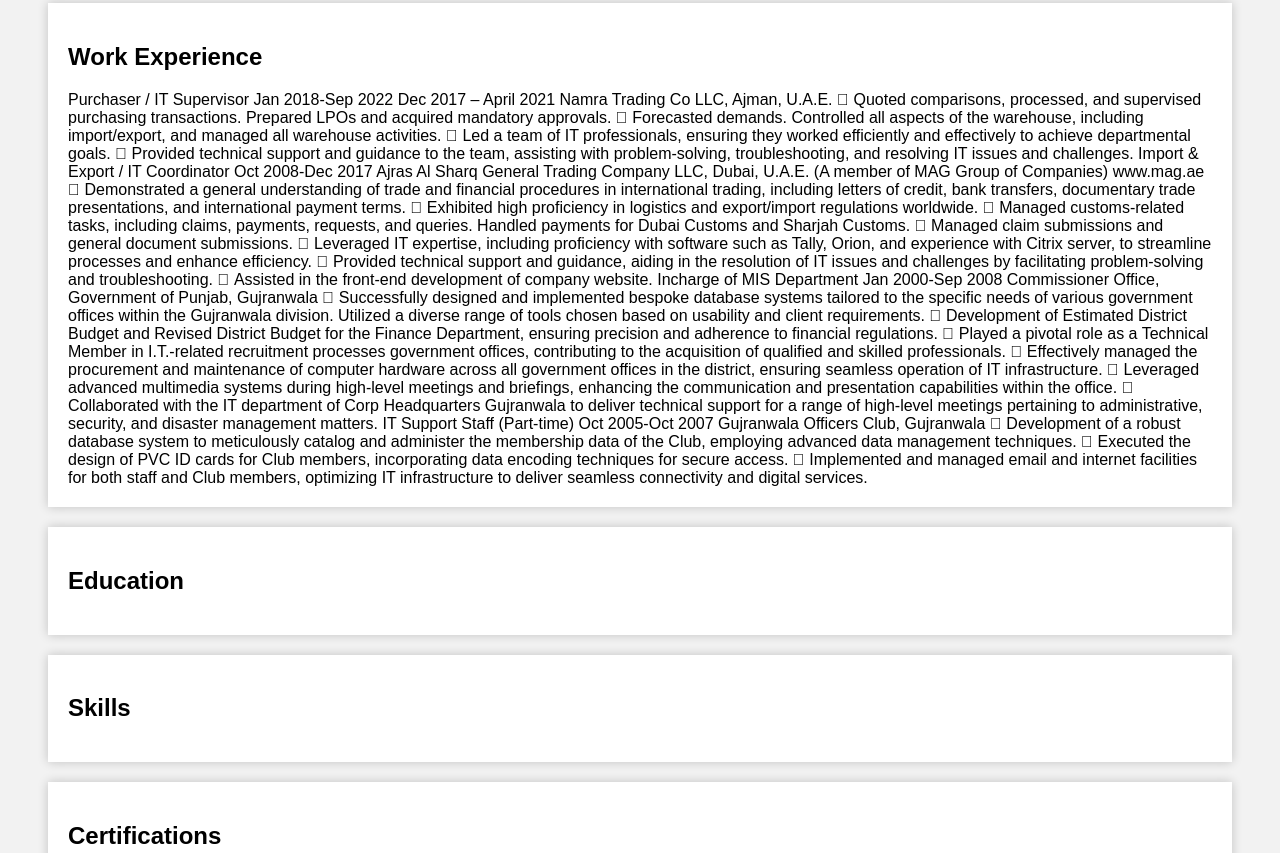
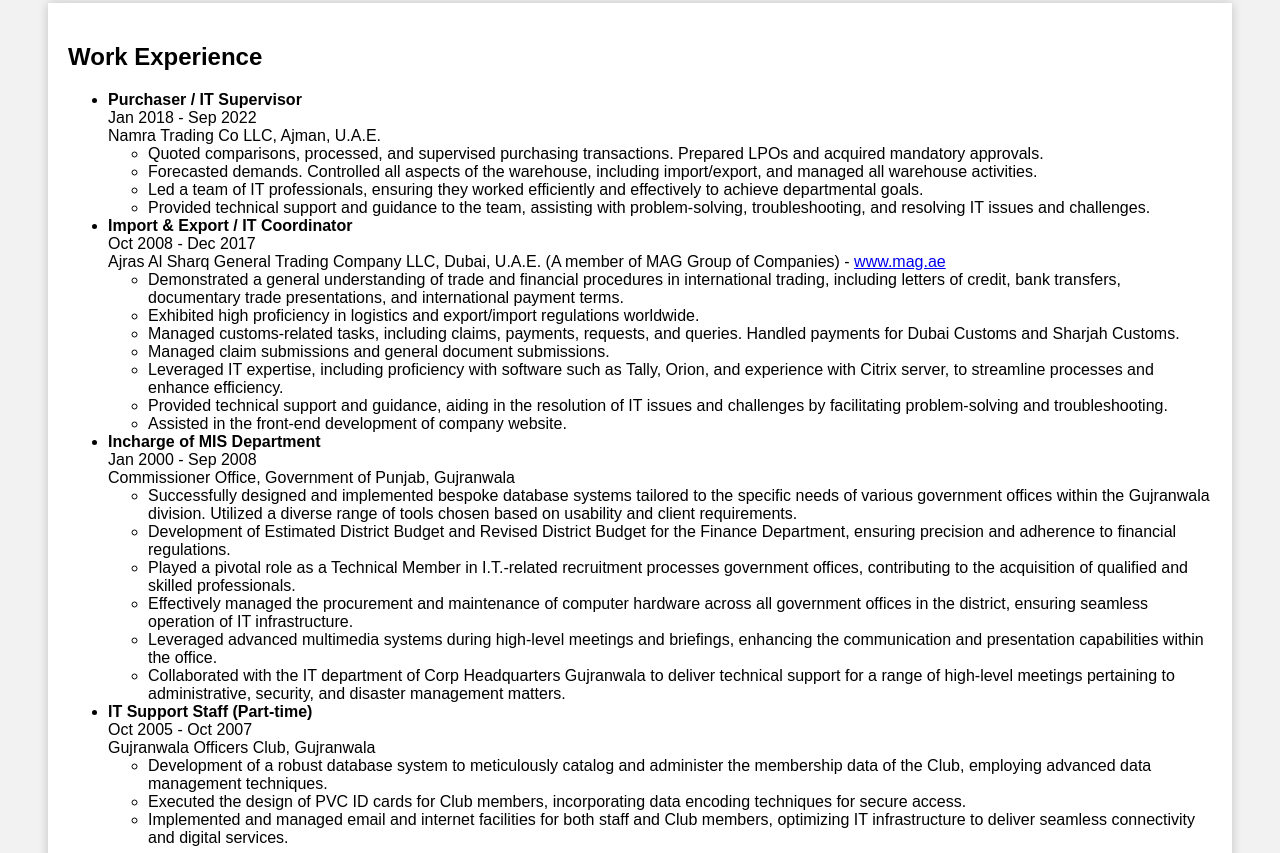
Before and after one commit to IrfanChatha/IrfanChatha.github.io, a plain HTML site: page index.html in a window 1280 px wide. Shown: the part 614-1467 px from the top of the page. Drawn offline with Linux system fonts and the light colour scheme.

Commit message:
Update index.html

```diff
--- a/index.html
+++ b/index.html
@@ -69,47 +69,57 @@
         <p>With over 21 years of Gulf experience in the field of Information Technology and software development, I thrived in web and desktop app development, skillfully designing robust APIs and optimizing end-to-end process automation. My mastery in these domains paved the way for my readiness to assume the role of a Software Web Engineer.</p>
         <div id="work-experience" class="section">
             <h2>Work Experience</h2>
-            Purchaser / IT Supervisor                       Jan 2018-Sep 2022	Dec  2017 – April 2021
-Namra Trading Co LLC, Ajman, U.A.E.
-
-	Quoted comparisons, processed, and supervised purchasing transactions. Prepared LPOs and acquired mandatory approvals.
-	Forecasted demands. Controlled all aspects of the warehouse, including import/export, and managed all warehouse activities.
-	Led a team of IT professionals, ensuring they worked efficiently and effectively to achieve departmental goals.
-	Provided technical support and guidance to the team, assisting with problem-solving, troubleshooting, and resolving IT issues and challenges.
-
-
-Import & Export / IT Coordinator            Oct 2008-Dec 2017
-Ajras Al Sharq General Trading Company LLC, Dubai, U.A.E.
-(A member of MAG Group of Companies)      www.mag.ae
-
-	Demonstrated a general understanding of trade and financial procedures in international trading, including letters of credit, bank transfers, documentary trade presentations, and international payment terms.
-	Exhibited high proficiency in logistics and export/import regulations worldwide.
-	Managed customs-related tasks, including claims, payments, requests, and queries. Handled payments for Dubai Customs and Sharjah Customs.
-	Managed claim submissions and general document submissions.
-	Leveraged IT expertise, including proficiency with software such as Tally, Orion, and experience with Citrix server, to streamline processes and enhance efficiency.
-	Provided technical support and guidance, aiding in the resolution of IT issues and challenges by facilitating problem-solving and troubleshooting.
-	Assisted in the front-end development of company website.
-
-
-
-Incharge of MIS Department                   Jan 2000-Sep 2008
-Commissioner Office, Government of Punjab, Gujranwala
-
-	Successfully designed and implemented bespoke database systems tailored to the specific needs of various government offices within the Gujranwala division. Utilized a diverse range of tools chosen based on usability and client requirements.
-	Development of Estimated District Budget and Revised District Budget for the Finance Department, ensuring precision and adherence to financial regulations.
-	Played a pivotal role as a Technical Member in I.T.-related recruitment processes government offices, contributing to the acquisition of qualified and skilled professionals.
-	Effectively managed the procurement and maintenance of computer hardware across all government offices in the district, ensuring seamless operation of IT infrastructure.
-	Leveraged advanced multimedia systems during high-level meetings and briefings, enhancing the communication and presentation capabilities within the office.
-	Collaborated with the IT department of Corp Headquarters Gujranwala to deliver technical support for a range of high-level meetings pertaining to administrative, security, and disaster management matters.
-
-
-IT Support Staff (Part-time)                     Oct 2005-Oct 2007
-Gujranwala Officers Club, Gujranwala
-
-	Development of a robust database system to meticulously catalog and administer the membership data of the Club, employing advanced data management techniques.
-	Executed the design of PVC ID cards for Club members, incorporating data encoding techniques for secure access.
-	Implemented and managed email and internet facilities for both staff and Club members, optimizing IT infrastructure to deliver seamless connectivity and digital services.
-
+            <ul>
+                <li>
+                    <strong>Purchaser / IT Supervisor</strong><br>
+                    Jan 2018 - Sep 2022<br>
+                    Namra Trading Co LLC, Ajman, U.A.E.
+                    <ul>
+                        <li>Quoted comparisons, processed, and supervised purchasing transactions. Prepared LPOs and acquired mandatory approvals.</li>
+                        <li>Forecasted demands. Controlled all aspects of the warehouse, including import/export, and managed all warehouse activities.</li>
+                        <li>Led a team of IT professionals, ensuring they worked efficiently and effectively to achieve departmental goals.</li>
+                        <li>Provided technical support and guidance to the team, assisting with problem-solving, troubleshooting, and resolving IT issues and challenges.</li>
+                    </ul>
+                </li>
+                <li>
+                    <strong>Import & Export / IT Coordinator</strong><br>
+                    Oct 2008 - Dec 2017<br>
+                    Ajras Al Sharq General Trading Company LLC, Dubai, U.A.E.
+                    (A member of MAG Group of Companies) - <a href="https://www.mag.ae">www.mag.ae</a>
+                    <ul>
+                        <li>Demonstrated a general understanding of trade and financial procedures in international trading, including letters of credit, bank transfers, documentary trade presentations, and international payment terms.</li>
+                        <li>Exhibited high proficiency in logistics and export/import regulations worldwide.</li>
+                        <li>Managed customs-related tasks, including claims, payments, requests, and queries. Handled payments for Dubai Customs and Sharjah Customs.</li>
+                        <li>Managed claim submissions and general document submissions.</li>
+                        <li>Leveraged IT expertise, including proficiency with software such as Tally, Orion, and experience with Citrix server, to streamline processes and enhance efficiency.</li>
+                        <li>Provided technical support and guidance, aiding in the resolution of IT issues and challenges by facilitating problem-solving and troubleshooting.</li>
+                        <li>Assisted in the front-end development of company website.</li>
+                    </ul>
+                </li>
+                <li>
+                    <strong>Incharge of MIS Department</strong><br>
+                    Jan 2000 - Sep 2008<br>
+                    Commissioner Office, Government of Punjab, Gujranwala
+                    <ul>
+                        <li>Successfully designed and implemented bespoke database systems tailored to the specific needs of various government offices within the Gujranwala division. Utilized a diverse range of tools chosen based on usability and client requirements.</li>
+                        <li>Development of Estimated District Budget and Revised District Budget for the Finance Department, ensuring precision and adherence to financial regulations.</li>
+                        <li>Played a pivotal role as a Technical Member in I.T.-related recruitment processes government offices, contributing to the acquisition of qualified and skilled professionals.</li>
+                        <li>Effectively managed the procurement and maintenance of computer hardware across all government offices in the district, ensuring seamless operation of IT infrastructure.</li>
+                        <li>Leveraged advanced multimedia systems during high-level meetings and briefings, enhancing the communication and presentation capabilities within the office.</li>
+                        <li>Collaborated with the IT department of Corp Headquarters Gujranwala to deliver technical support for a range of high-level meetings pertaining to administrative, security, and disaster management matters.</li>
+                    </ul>
+                </li>
+                <li>
+                    <strong>IT Support Staff (Part-time)</strong><br>
+                    Oct 2005 - Oct 2007<br>
+                    Gujranwala Officers Club, Gujranwala
+                    <ul>
+                        <li>Development of a robust database system to meticulously catalog and administer the membership data of the Club, employing advanced data management techniques.</li>
+                        <li>Executed the design of PVC ID cards for Club members, incorporating data encoding techniques for secure access.</li>
+                        <li>Implemented and managed email and internet facilities for both staff and Club members, optimizing IT infrastructure to deliver seamless connectivity and digital services.</li>
+                    </ul>
+                </li>
+            </ul>
         </div>
         <div id="education" class="section">
             <h2>Education</h2>
```
